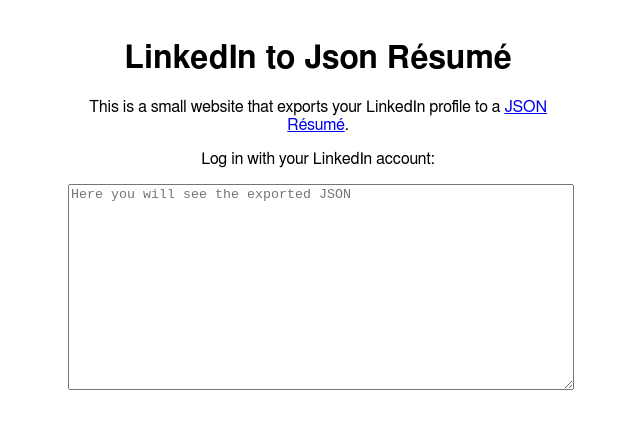
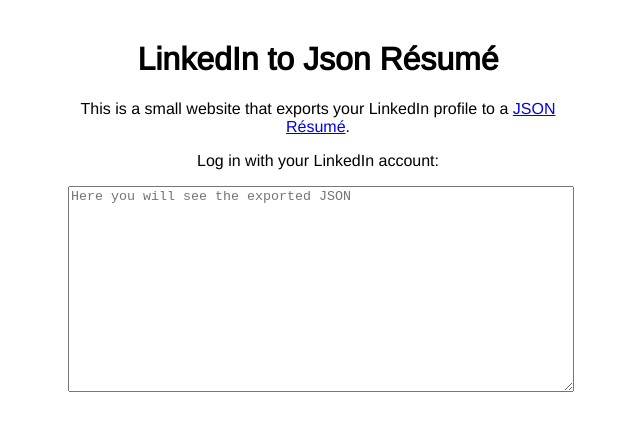
Before and after one commit to JMPerez/linkedin-to-json-resume, a plain HTML site: page index.html in a window 1280 px wide. Shown: the whole page, without its empty margins (322-962 px from the left). Drawn offline with nearby package versions, Linux system fonts and the light colour scheme.

Commit message:
Removed FreeSans, added Google Fonts Arimo

```diff
--- a/index.html
+++ b/index.html
@@ -6,9 +6,10 @@
         <title>LinkedIn to JSON Resume</title>
         <meta name="description" content="A web site to export your LinkedIn profile to JSON Resume format">
         <meta name="viewport" content="width=device-width, initial-scale=1">
+        <link href='http://fonts.googleapis.com/css?family=Arimo' rel='stylesheet' type='text/css'>
         <style>
         body {
-        	font-family: FreeSans, Arimo,"Droid Sans",Helvetica,Arial,sans-serif;
+        	font-family: Arimo, "Droid Sans", Helvetica, Arial, sans-serif;
         	padding: 20px;
         	max-width: 500px;
         	margin: 0 auto;
```
